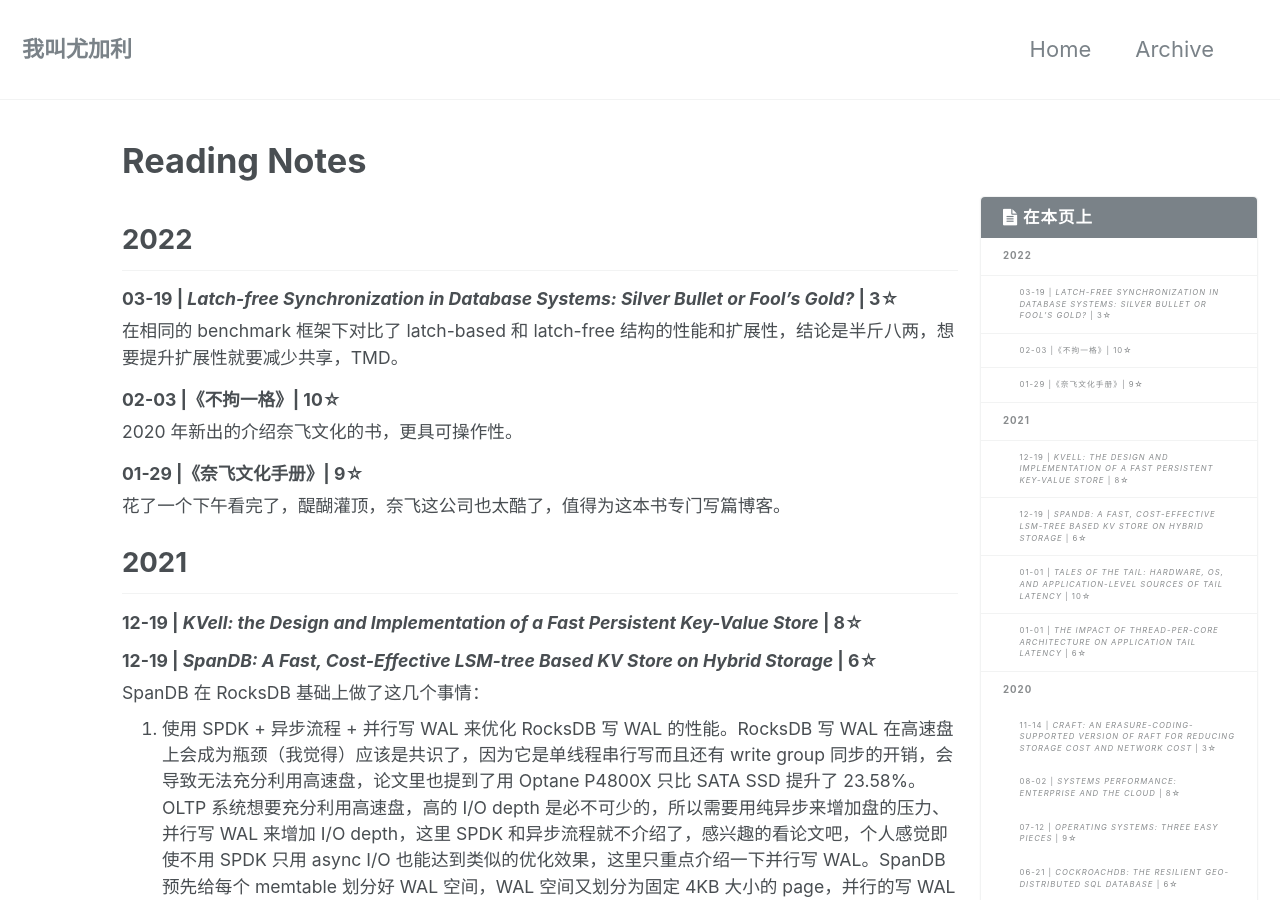
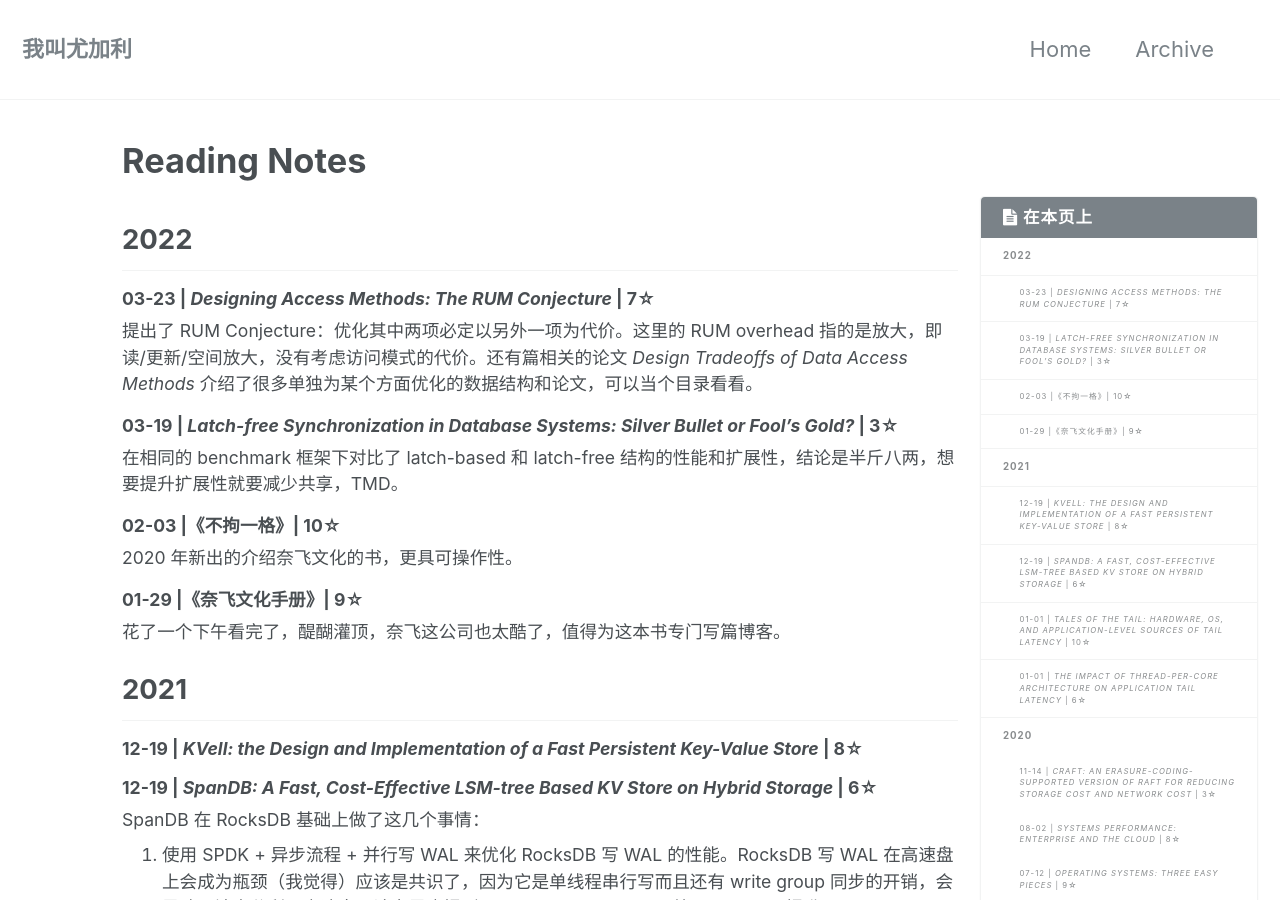
Before and after one commit to youjiali1995/youjiali1995.github.io, a Jekyll site: the page built from _posts/Reading/2020-03-14-reading-notes.md, in a window 1280 px wide and 900 px high. Built offline with Jekyll 4.4.1, drawn with Linux system fonts in a browser that asks for light colours; comment, search, counter and statistics services are not loaded; some of the changed text lies outside the part shown.

Commit message:
add *Designing Access Methods*
Signed-off-by: youjiali1995 <zlwgx1023@gmail.com>

```diff
--- a/_posts/Reading/2020-03-14-reading-notes.md
+++ b/_posts/Reading/2020-03-14-reading-notes.md
@@ -8,6 +8,8 @@ categories: Reading
 {% include toc %}
 
 ## 2022
+### 03-23 | *Designing Access Methods: The RUM Conjecture* | 7☆
+提出了 RUM Conjecture：优化其中两项必定以另外一项为代价。这里的 RUM overhead 指的是放大，即读/更新/空间放大，没有考虑访问模式的代价。还有篇相关的论文 *Design Tradeoffs of Data Access Methods* 介绍了很多单独为某个方面优化的数据结构和论文，可以当个目录看看。
 
 ### 03-19 | *Latch-free Synchronization in Database Systems: Silver Bullet or Fool’s Gold?* | 3☆
 在相同的 benchmark 框架下对比了 latch-based 和 latch-free 结构的性能和扩展性，结论是半斤八两，想要提升扩展性就要减少共享，TMD。
```
